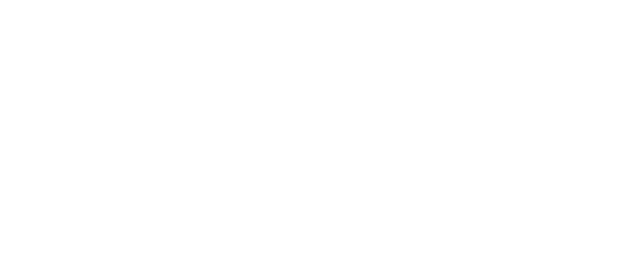
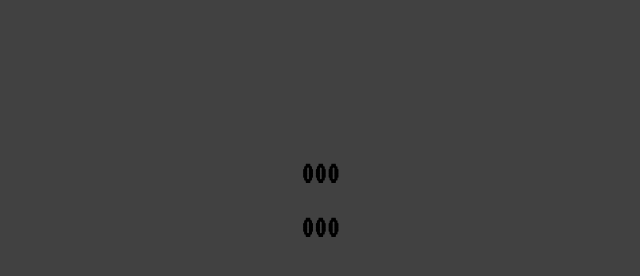
Before and after one commit to annavvis/snake-game-js, a plain HTML site: page index.html in a window 1280 px wide. Shown: the whole page, without its empty margins (139-779 px from the left). Drawn offline with Linux system fonts and the light colour scheme.

Commit message:
add basic styling

```diff
--- a/index.html
+++ b/index.html
@@ -8,6 +8,20 @@
     <script src="script.js" defer></script>
 </head>
 <body>
-
+    <div>
+        <div class="scores">
+            <h1 id="score">000</h1>
+            <h1 id="highScore">000</h1>
+        </div>
+        <div class="game-border-1">
+            <div class="game-border-2">
+                <div class="game-border-3">
+                    <div id="game-board"></div>
+                </div>
+            </div>
+        </div>
+    </div>
+    <!-- <h1 id="instructions-text">Press spacebar to start the game</h1>
+    <img src="./assets/snake-game-ai-gen.png" alt="snake-logo"> -->
 </body>
 </html>
--- a/style.css
+++ b/style.css
@@ -0,0 +1,25 @@
+@font-face {
+  font-family: VT323;
+  src: url("./assets/VT323-Regular.ttf");
+}
+
+body {
+  display: flex;
+  align-items: center;
+  justify-content: center;
+  height: 100vh;
+  margin: 0;
+  font-family: VT323;
+}
+
+body,
+.snake {
+  background-color: #414141;
+}
+
+#game-board {
+  border-radius: 100px;
+  display: grid;
+  grid-template-columns: repeat(20, 20px);
+  grid-template-rows: repeat(20, 20px);
+}
```
Also changed, not shown: assets/VT323-Regular.ttf (added), assets/snake-game-ai-gen.png (added).
